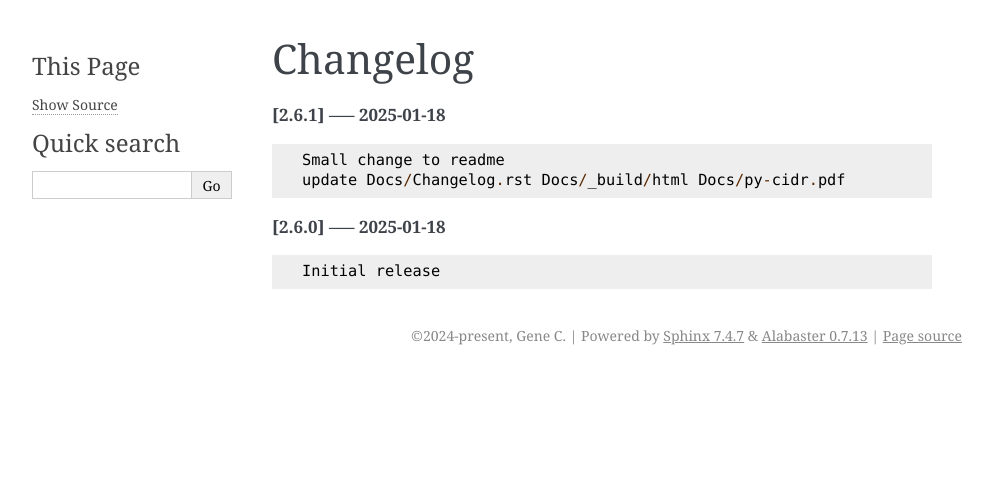
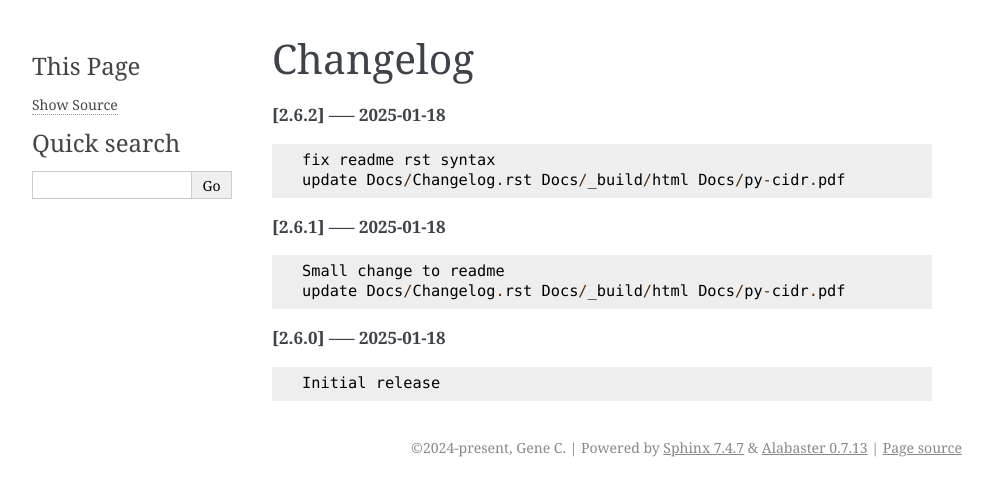
Before and after one commit to gene-git/py-cidr, a Sphinx documentation site: the page built from Docs/Changelog.rst, in a window 1280 px wide. Shown: the top 496 px of the page, without its empty margins (148-1141 px from the left). Built offline with Sphinx 7.4.7, drawn with Linux system fonts in a browser that asks for light colours; pages that are not in the unit, such as notebooks, are missing from menus.

Commit message:
update Docs/Changelog.rst Docs/_build/html Docs/py-cidr.pdf

```diff
--- a/Docs/Changelog.rst
+++ b/Docs/Changelog.rst
@@ -1,5 +1,11 @@
 Changelog
 =========
+
+**[2.6.2] ----- 2025-01-18** ::
+
+	    fix readme rst syntax
+	    update Docs/Changelog.rst Docs/_build/html Docs/py-cidr.pdf
+
 
 **[2.6.1] ----- 2025-01-18** ::
 
```
Also changed, not shown: 18 other files.
